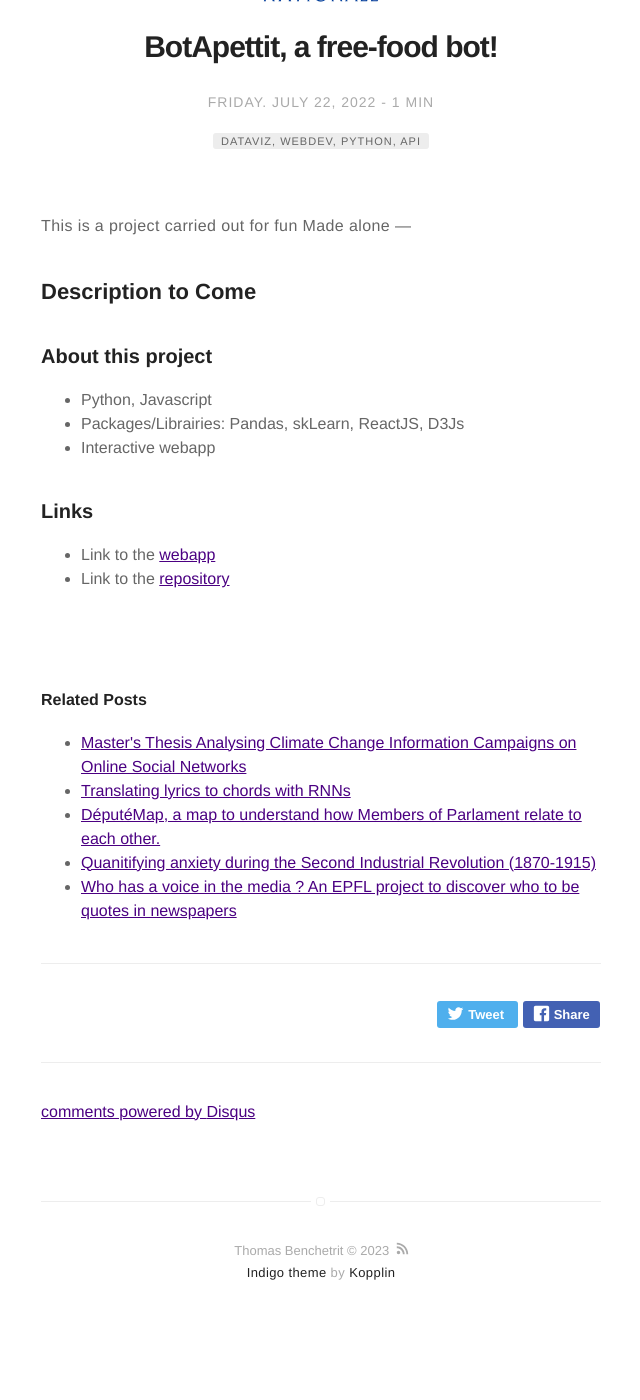
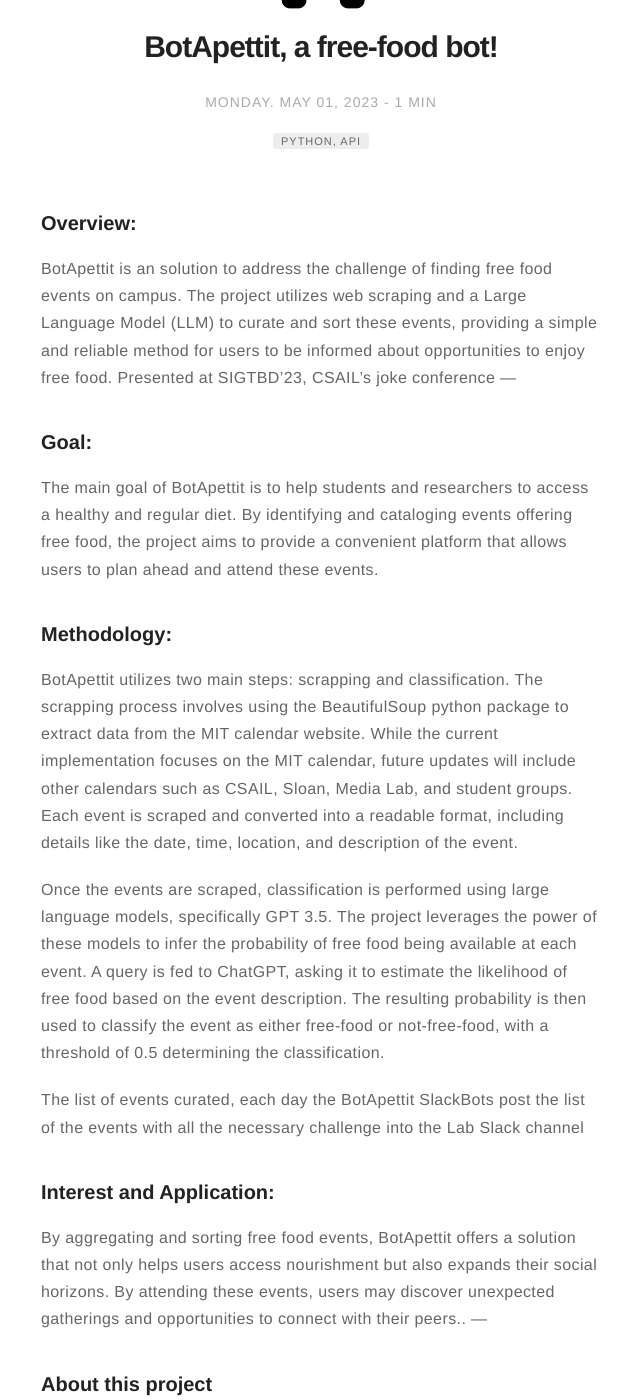
Before and after one commit to ThomasBench/ThomasBench.github.io, a Jekyll site: the page built from _posts/2022-07-22-BotApettit.markdown, in a window 1280 px wide and 1400 px high, scrolled down 235 px. Shown: the whole window, without its empty margins (319-959 px from the left). Built offline with Jekyll 4.4.1, drawn with Linux system fonts in a browser that asks for light colours; comment, search, counter and statistics services are not loaded; before the commit the page ends 1579 px from its top, so only the background shows below that; some of the changed text lies outside the part shown.

Commit message:
Botapettit

```diff
--- a/_posts/2022-07-22-BotApettit.markdown
+++ b/_posts/2022-07-22-BotApettit.markdown
@@ -1,9 +1,9 @@
 ---
 title: BotApettit, a free-food bot!
 layout: post
-date: 2022-07-22 12:00
-tag: DataViz, WebDev, Python, API
-image: /assets/images/assnat.png
+date: 2023-05-01 12:00
+tag:  Python, API
+image: /assets/images/botapettit.png
 headerImage: true
 projects: true
 hidden: true # don't count this post in blog pagination
@@ -13,19 +13,31 @@ author: Thomas Benchetrit
 externalLink: false
 ---
 
-This is a project carried out for fun
-Made alone
+### Overview:
+BotApettit is an solution to address the challenge of finding free food events on campus. The project utilizes web scraping and a Large Language Model (LLM) to curate and sort these events, providing a simple and reliable method for users to be informed about opportunities to enjoy free food.
+Presented at SIGTBD'23, CSAIL's joke conference
 ---
 
-Description to Come
+
+### Goal:
+The main goal of BotApettit is to help students and researchers to access a healthy and regular diet. By identifying and cataloging events offering free food, the project aims to provide a convenient platform that allows users to plan ahead and attend these events.
+
+### Methodology:
+BotApettit utilizes two main steps: scrapping and classification. The scrapping process involves using the BeautifulSoup python package to extract data from the MIT calendar website. While the current implementation focuses on the MIT calendar, future updates will include other calendars such as CSAIL, Sloan, Media Lab, and student groups. Each event is scraped and converted into a readable format, including details like the date, time, location, and description of the event.
+
+Once the events are scraped, classification is performed using large language models, specifically GPT 3.5. The project leverages the power of these models to infer the probability of free food being available at each event. A query is fed to ChatGPT, asking it to estimate the likelihood of free food based on the event description. The resulting probability is then used to classify the event as either free-food or not-free-food, with a threshold of 0.5 determining the classification.
+
+The list of events curated, each day the BotApettit SlackBots post the list of the events with all the necessary challenge into the Lab Slack channel
+### Interest and Application:
+By aggregating and sorting free food events, BotApettit offers a solution that not only helps users access nourishment but also expands their social horizons. By attending these events, users may discover unexpected gatherings and opportunities to connect with their peers..
 ---
 
 ### About this project
-* Python, Javascript
-* Packages/Librairies: Pandas, skLearn, ReactJS, D3Js
-* Interactive webapp
+* Python
+* Packages/Librairies: BeautifulSoup, OpenAI API, Slack API
+*
 
 
 ### Links
-* Link to the [webapp](https://spectacular-moonbeam-62dc2d.netlify.app/)
-* Link to the [repository](https://github.com/ThomasBench/deputeapp)
+* Link to the [report](/assets/projects/sigtbd23-paper8.pdf)
+* Link to the [Conference](http://sigtbd.csail.mit.edu/)
```
Also changed, not shown: assets/images/botapettit.png (added), 1 other file.
